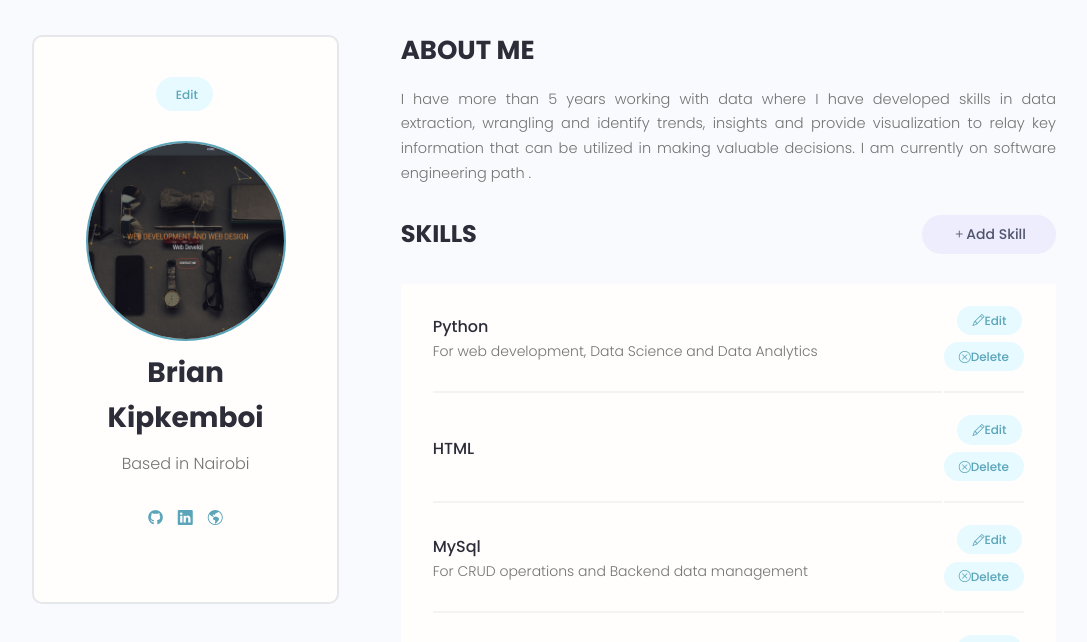
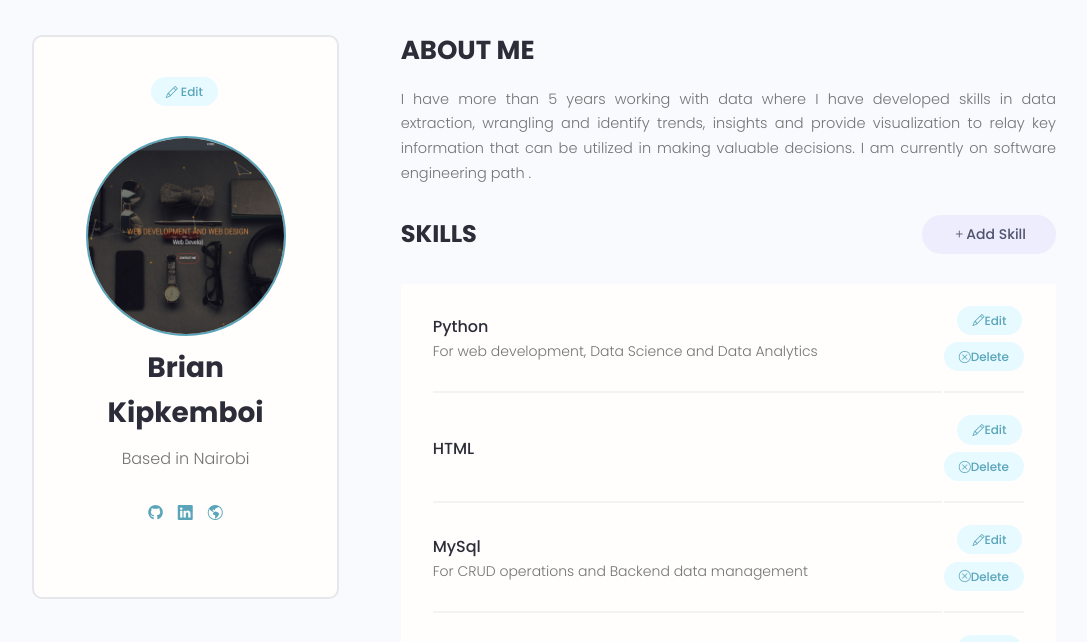
Before and after one commit to Briankipkemboi78/search_devs, a Django app: page /account/ in a window 1280 px wide. Shown: the part 77-719 px from the top of the page, without its empty margins (96-1183 px from the left). Run offline with Django 5.2, Linux system fonts and the light colour scheme; a user stored in the database is signed in; data comes from the database, SQL or seed files in the repository; both versions use the stored data as it was after the commit; some libraries are stand-ins or nearby versions.

Commit message:
Adding images

```diff
--- a/searchdev/users/templates/users/account.html
+++ b/searchdev/users/templates/users/account.html
@@ -9,7 +9,7 @@
       <div class="column column--1of3">
         <div class="card text-center">
           <div class="card__body dev">
-            <a class="tag tag--pill tag--main settings__btn" href="{% url 'edit-account' %}"><i class="im im-edit"></i>
+            <a class="tag tag--pill tag--main settings__btn" href="{% url 'edit-account' %}"><i class="bi bi-pencil"></i>
               Edit</a>
             <img class="avatar avatar--xl dev__avatar" src="{{profile.imageURL}}" />
             <h2 class="dev__name">{{profile.name}}</h2>
```
Also changed, not shown: searchdev/db.sqlite3, searchdev/static/images/Screenshot_2024-12-08_102812.png (added), searchdev/static/images/profiles/Screenshot_2024-11-22_150529.png (added), searchdev/static/images/profiles/Screenshot_2024-12-08_084522.png (added).
